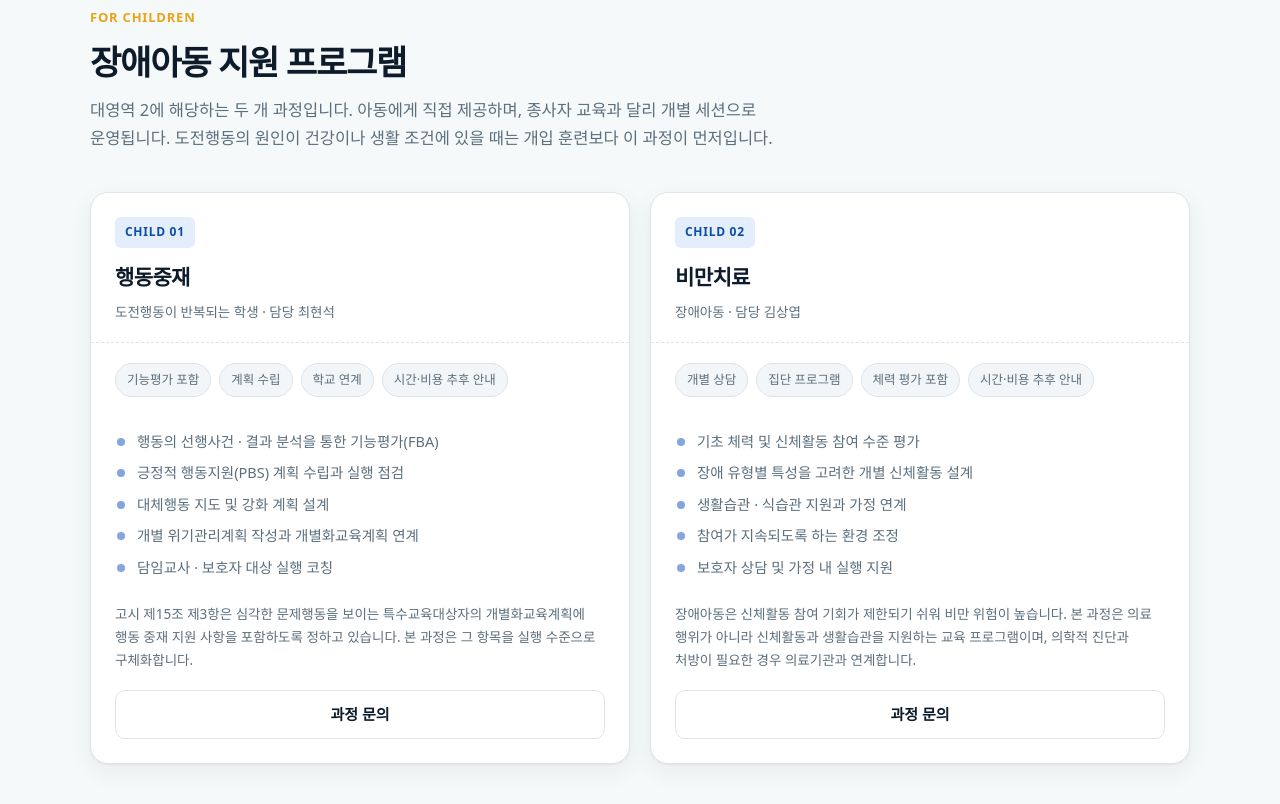
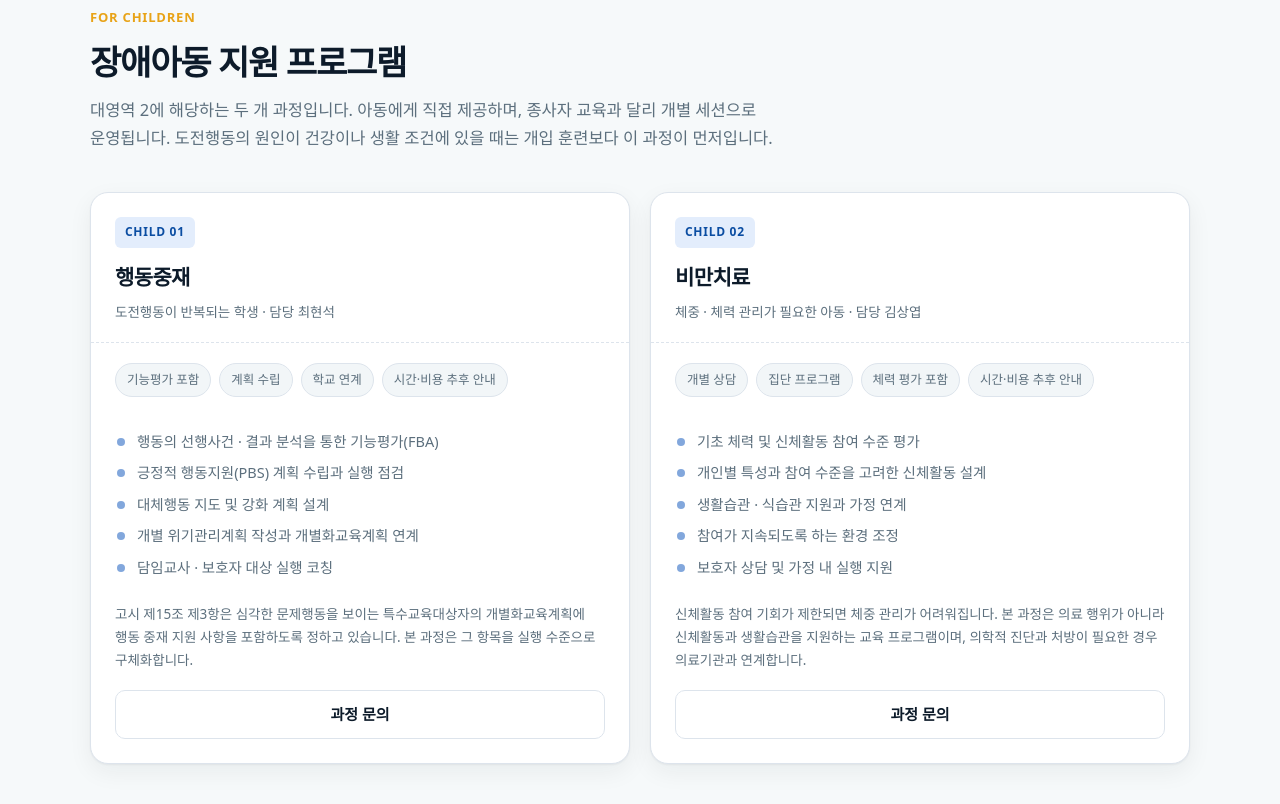
Before and after one commit to 86loading-droid/86loading-droid.github.io, a plain HTML site: page index.html in a window 1280 px wide. Shown: the part 4144-4948 px from the top of the page. Drawn offline with Linux system fonts and the light colour scheme.

Commit message:
비만치료 과정에서 장애 한정 표현 삭제 — 대상을 특정 집단으로 국한하지 않는 중립 표현으로 교체

```diff
--- a/index.html
+++ b/index.html
@@ -741,7 +741,7 @@ LEE-HIDDEN-END -->
         <p><strong>대상</strong> — 도전행동, 건강 영역에서 지원이 필요한 장애 학생. 아동에게 직접 제공하는 서비스이며, 보호자 및 담임교사 상담이 함께 이루어집니다.</p>
         <ul class="ul">
           <li><strong>행동중재</strong> (담당 최현석) — 기능평가(FBA)와 긍정적 행동지원(PBS) 계획 수립, 개별 위기관리계획과 개별화교육계획 연계</li>
-          <li><strong>비만치료</strong> (담당 김상엽) — 기초 체력과 신체활동 참여 수준 평가, 장애 유형별 개별 신체활동 설계, 생활습관과 가정 연계</li>
+          <li><strong>비만치료</strong> (담당 김상엽) — 기초 체력과 신체활동 참여 수준 평가, 개인별 특성을 고려한 신체활동 설계, 생활습관과 가정 연계</li>
           <!-- LEE-HIDDEN-START
 <li><strong>언어치료</strong> (담당 이창희) — 의사소통 기능 평가, 보완대체의사소통(AAC) 도입, 요구하기 · 거부하기 핵심 기능어 지도</li>
 LEE-HIDDEN-END -->
@@ -867,18 +867,18 @@ LEE-HIDDEN-END -->
         <div class="top">
           <span class="level">CHILD 02</span>
           <h3>비만치료</h3>
-          <p class="who">장애아동 · 담당 김상엽</p>
+          <p class="who">체중 · 체력 관리가 필요한 아동 · 담당 김상엽</p>
         </div>
         <div class="body">
           <div class="meta"><span class="chip">개별 상담</span><span class="chip">집단 프로그램</span><span class="chip">체력 평가 포함</span><span class="chip">시간·비용 추후 안내</span></div>
           <ul class="ul">
             <li>기초 체력 및 신체활동 참여 수준 평가</li>
-            <li>장애 유형별 특성을 고려한 개별 신체활동 설계</li>
+            <li>개인별 특성과 참여 수준을 고려한 신체활동 설계</li>
             <li>생활습관 · 식습관 지원과 가정 연계</li>
             <li>참여가 지속되도록 하는 환경 조정</li>
             <li>보호자 상담 및 가정 내 실행 지원</li>
           </ul>
-          <p style="margin:16px 0 0;font-size:13.5px;color:var(--muted)">장애아동은 신체활동 참여 기회가 제한되기 쉬워 비만 위험이 높습니다. 본 과정은 의료 행위가 아니라 신체활동과 생활습관을 지원하는 교육 프로그램이며, 의학적 진단과 처방이 필요한 경우 의료기관과 연계합니다.</p>
+          <p style="margin:16px 0 0;font-size:13.5px;color:var(--muted)">신체활동 참여 기회가 제한되면 체중 관리가 어려워집니다. 본 과정은 의료 행위가 아니라 신체활동과 생활습관을 지원하는 교육 프로그램이며, 의학적 진단과 처방이 필요한 경우 의료기관과 연계합니다.</p>
           <div style="height:18px"></div>
           <a class="btn btn-ghost" href="#contact">과정 문의</a>
         </div>
```
